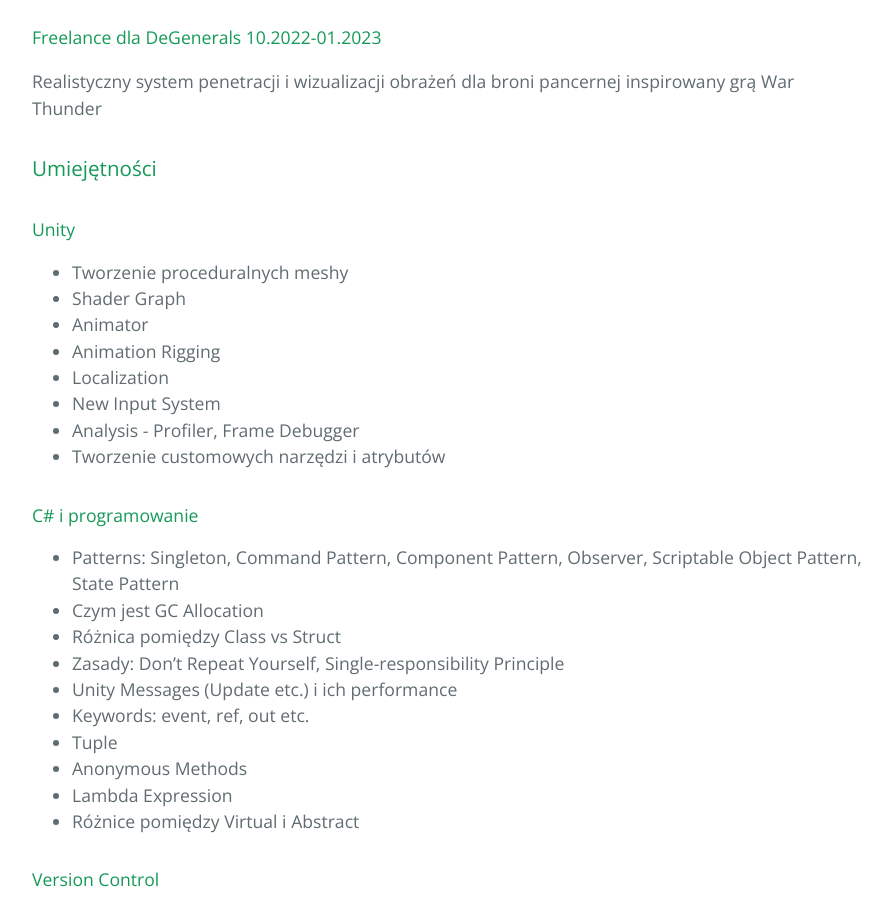
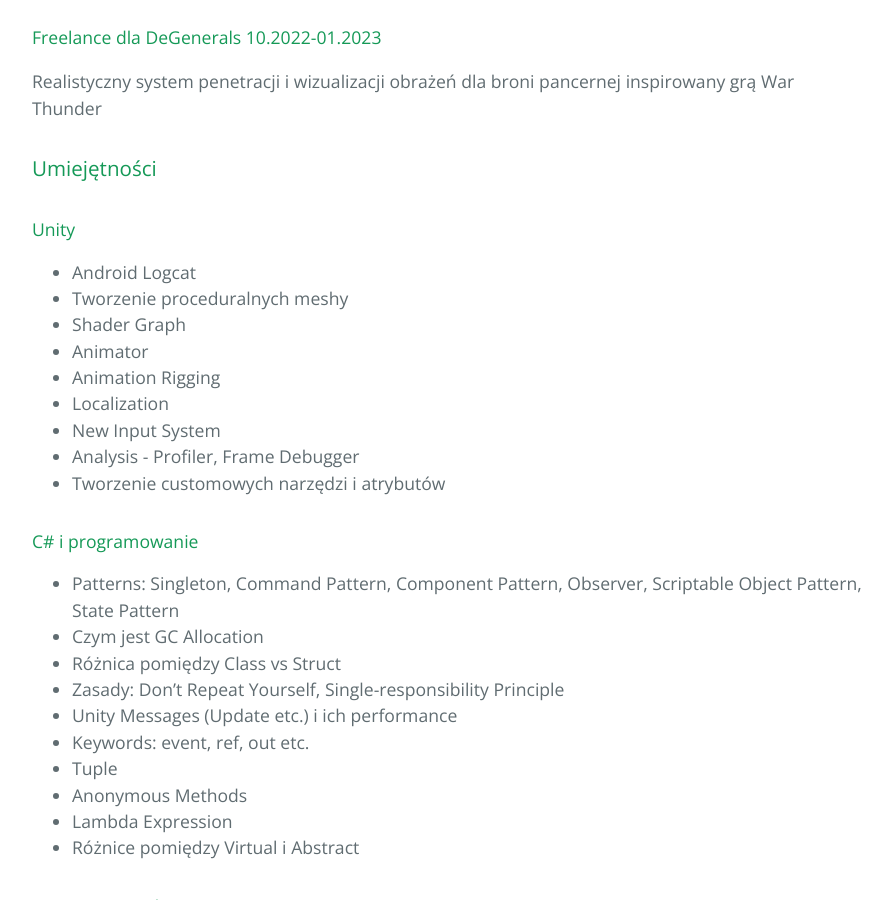
Before and after one commit to LaserRock46/laserrock46.github.io, a Jekyll site: the page built from cv.md, in a window 1280 px wide and 900 px high, scrolled down 429 px. Shown: the whole window, without its empty margins (192-1084 px from the left). Built offline with Jekyll 4.4.1, drawn with Linux system fonts in a browser that asks for light colours; the repository's description, which GitHub fills in, is left out.

Commit message:
Update cv.md

```diff
--- a/cv.md
+++ b/cv.md
@@ -14,6 +14,7 @@ Realistyczny system penetracji i wizualizacji obrażeń dla broni pancernej insp
 
 #### Unity
 
+* Android Logcat
 * Tworzenie proceduralnych meshy
 * Shader Graph
 * Animator
```
